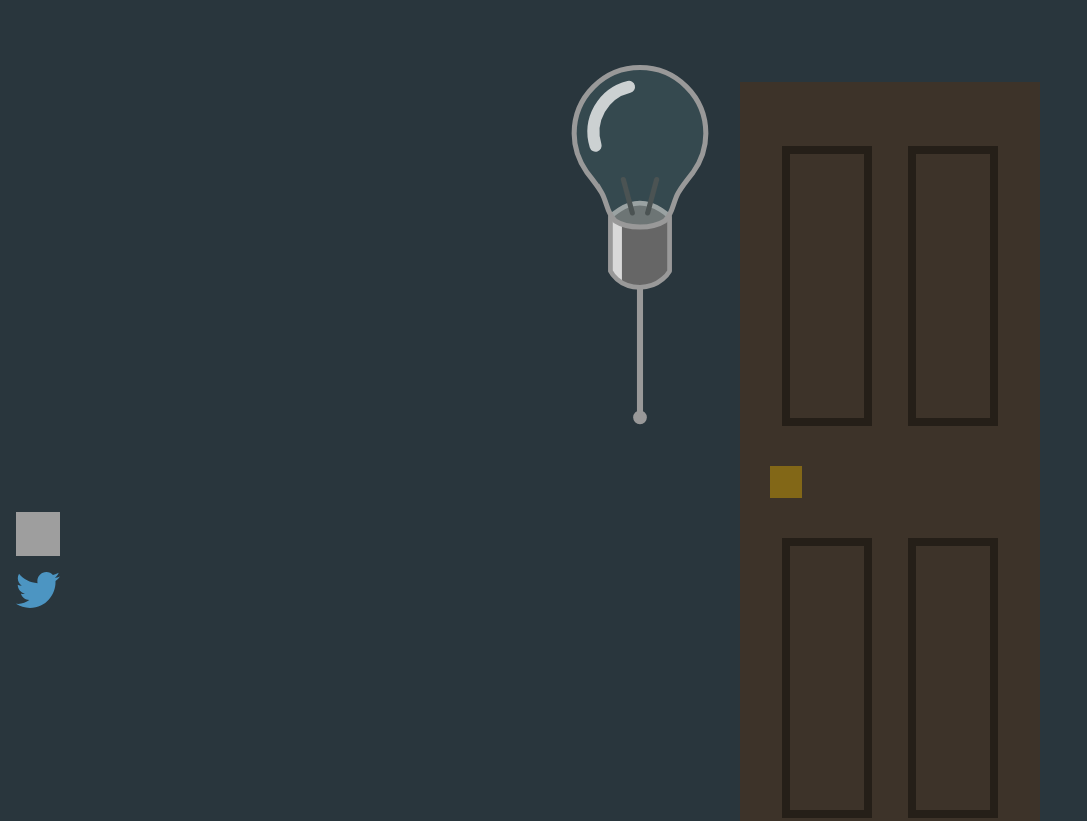
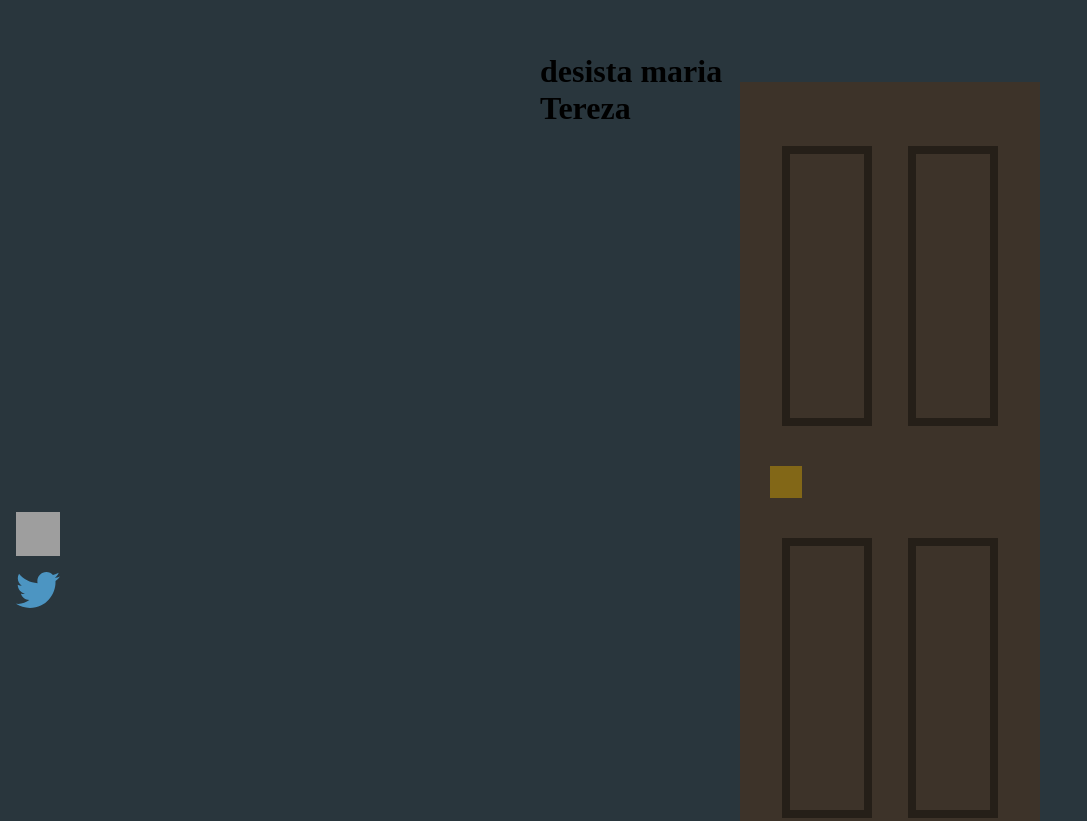
Before and after one commit to Smolcklinux/Distraction-, a plain HTML site: page dist/index.html in a window 1280 px wide. Shown: the part 168-989 px from the top of the page, without its empty margins (0-1087 px from the left). Drawn offline with nearby package versions, Linux system fonts and the light colour scheme; grey boxes are pictures that could not be loaded.

Commit message:
update index.html

```diff
--- a/dist/index.html
+++ b/dist/index.html
@@ -15,6 +15,7 @@
       <marker id="e" orient="auto" overflow="visible" refx="0" refy="0">
         <path class="toggle-scene__cord-end" fill-rule="evenodd" stroke-width=".2666" d="M.98 0a1 1 0 11-2 0 1 1 0 012 0z"></path>
       </marker>
+
       <marker id="d" orient="auto" overflow="visible" refx="0" refy="0">
         <path class="toggle-scene__cord-end" fill-rule="evenodd" stroke-width=".2666" d="M.98 0a1 1 0 11-2 0 1 1 0 012 0z"></path>
       </marker>
@@ -24,6 +25,7 @@
       <marker id="b" orient="auto" overflow="visible" refx="0" refy="0">
         <path class="toggle-scene__cord-end" fill-rule="evenodd" stroke-width=".2666" d="M.98 0a1 1 0 11-2 0 1 1 0 012 0z"></path>
       </marker>
+       <h1>desista maria Tereza </h1>
       <marker id="a" orient="auto" overflow="visible" refx="0" refy="0">
         <path class="toggle-scene__cord-end" fill-rule="evenodd" stroke-width=".2666" d="M.98 0a1 1 0 11-2 0 1 1 0 012 0z"></path>
       </marker>
```
